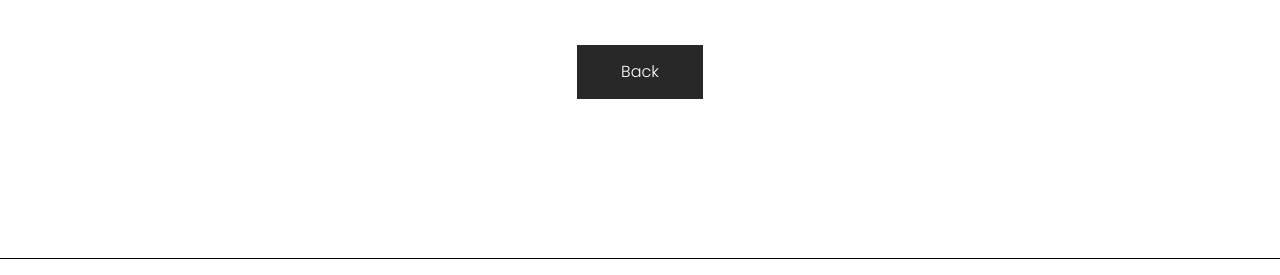
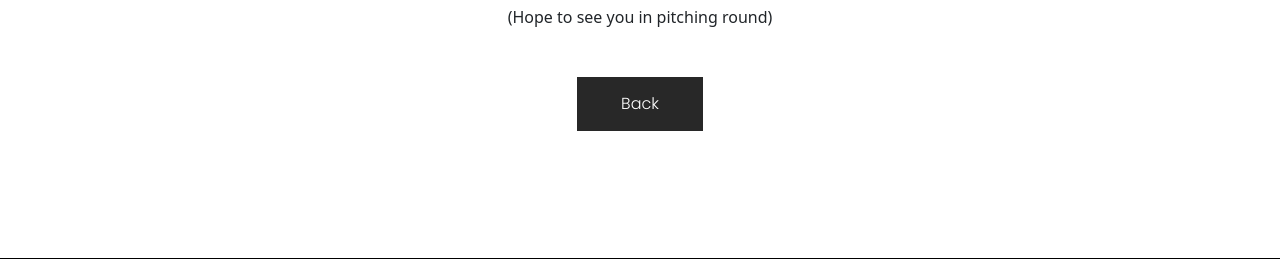
Before and after one commit to pointover/happy-kids-website, a website: page pages/404.html in a window 1280 px wide. Shown: the part 421-696 px from the top of the page. Drawn offline with nearby package versions, Linux system fonts and the light colour scheme.

Commit message:
Update 404.html

```diff
--- a/pages/404.html
+++ b/pages/404.html
@@ -74,6 +74,9 @@
         <h6>
           Oops, this page is under construction
         </h6>
+        <p>
+          (Hope to see you in pitching round)
+        </p>
         <div class="btn-primary mt-5">
           <a href="#" onclick="history.back()">
             Back
```
